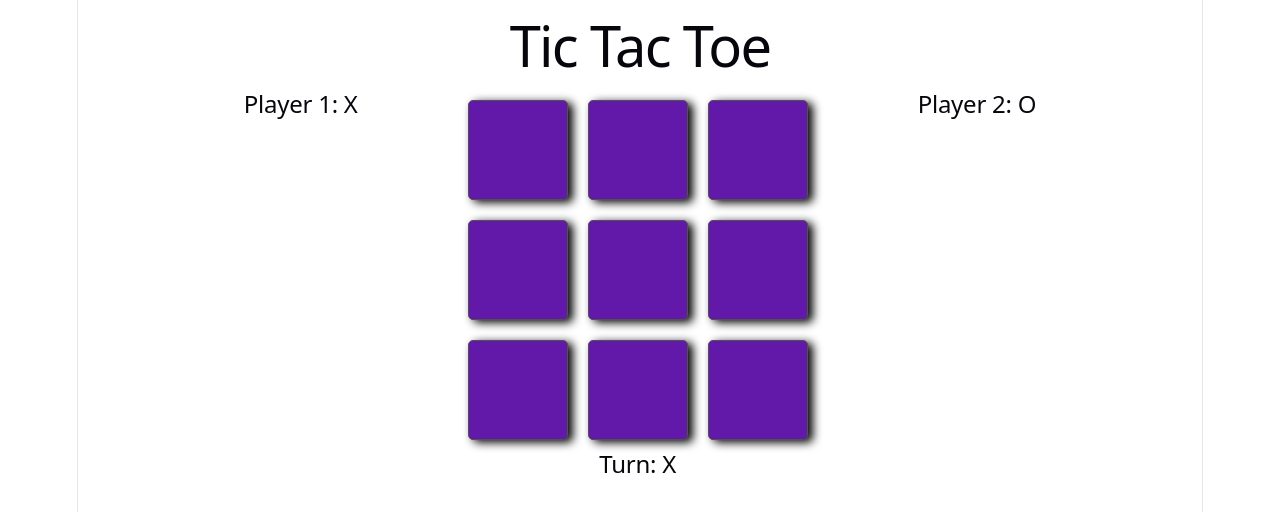
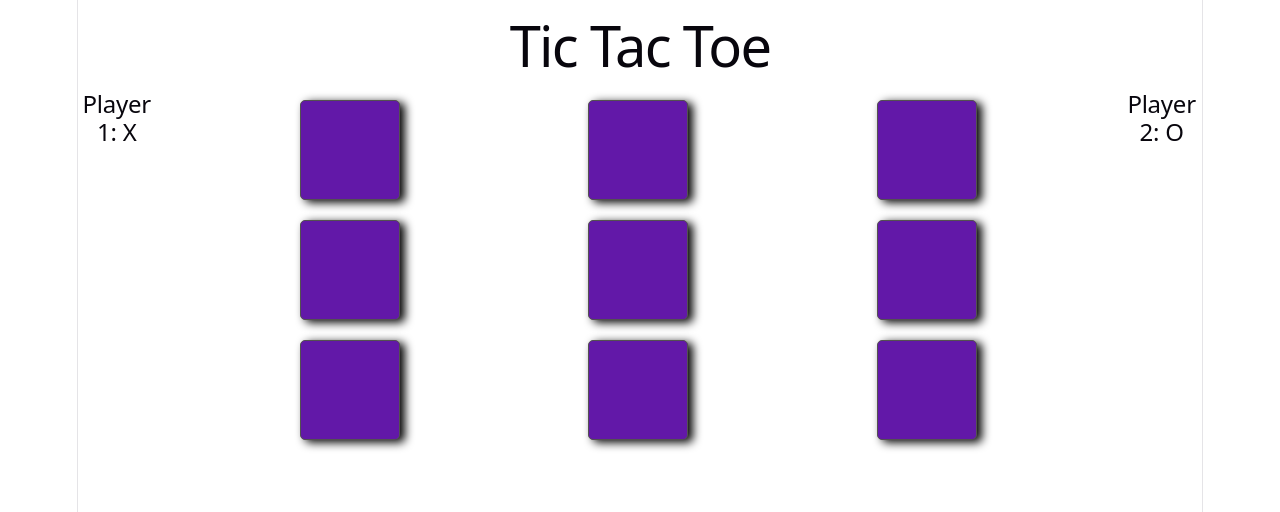
Before and after one commit to ionzuu/TicTacToe, a React app: page / in a window 1280 px wide. Shown: the top 512 px of the page. Built offline with nearby package versions, Linux system fonts and the light colour scheme; the HTML template or start-up script is replaced by a standard one.

Commit message:
Changing code
Trying to make it simple and organize it

```diff
--- a/src/App.tsx
+++ b/src/App.tsx
@@ -1,6 +1,7 @@
 import { useState } from 'react'
 import './App.css'
 import Board from './functions/Board'
+import Game from './functions/Game';
 
 function App() {
 
@@ -12,7 +13,7 @@ function App() {
         <h2>Player 1: X</h2>
       </div>
       <div className="center-panel">
-        <Board />
+        <Game />
       </div>
       <div className="right-panel">
         <h2>Player 2: O</h2>
--- a/src/functions/Board.tsx
+++ b/src/functions/Board.tsx
@@ -1,16 +1,17 @@
 import { useEffect, useState, type JSX } from 'react';
-import Square from './Square';
+import button from './Square';
+import type {Players} from '../gameInterfaces';
+import { handleSquareClick } from '../hooks/useSquareClick';
 // import {handleSquareClick} from '../hooks/useSquareClick';
 
-const Players: { player1: string; player2: string; winner: string | undefined } = {
-    player1: 'X',
-    player2: 'O',
-    winner: '',
-};
+// const Players: { player1: string; player2: string; winner: string | undefined } = {
+//     player1: 'X',
+//     player2: 'O',
+//     winner: '',
+// };
 
-    export default function Board(): JSX.Element {
-        const [turn, setTurn]   :   [number,    (turn: number)      => void] = useState(0);
-        const [value, setValue] :   [string[],  (value: string[])   => void] = useState(Array(9).fill(''));
+    export default function Board(Players: Players): JSX.Element {
+        console.log('Board component rendered with Players:', Players);
 
         function calculateWinner(value: string[]): JSX.Element | undefined {
         const wins = [
@@ -41,49 +42,45 @@ const Players: { player1: string; player2: string; winner: string | undefined }
         }
     }
 
-        function handleSquareClick(index: number): any {
-            const nextSquares = value.slice();
-            let currentPlayer: string = '';
-            console.log({nextSquares});
-            if (turn === 0){
-                nextSquares[index] = Players.player1;
-                setValue(nextSquares);
-                setTurn(1);
-                currentPlayer = Players.player1;
-            } else {
+    //     function handleSquareClick(index: number): any {
+    //         const nextSquares = value.slice();
+    //         let currentPlayer: string = '';
+    //         console.log({nextSquares});
+    //         if (turn === 0){
+    //             nextSquares[index] = Players.player1;
+    //             setValue(nextSquares);
+    //             setTurn(1);
+    //             currentPlayer = Players.player1;
+    //         } else {
 
-            nextSquares[index] = Players.player2;
-            setValue(nextSquares);
-            setTurn(0);
-            currentPlayer = Players.player2;
-            // Players.winner = calculateWinner(value)
-        }
-    }
-
-    useEffect(() => {
-        calculateWinner(value);
-    }, [value]);
+    //         nextSquares[index] = Players.player2;
+    //         setValue(nextSquares);
+    //         setTurn(0);
+    //         currentPlayer = Players.player2;
+    //         // Players.winner = calculateWinner(value)
+    //     }
+    // }
+    // useEffect(() => {
+    //     calculateWinner(value);
+    // }, [value]);
 
     return (
         <>
             {Players.winner ? <h2 className="winner">Winner: {Players.winner}</h2> : null}
             <div className="table-row">
-                <Square value={value[0]} onSquareClick={() => handleSquareClick(0)} />
-                <Square value={value[1]} onSquareClick={() => handleSquareClick(1)} />
-                <Square value={value[2]} onSquareClick={() => handleSquareClick(2)} />
+                <button className="square" onClick={() => handleSquareClick(0, Players)} />
+                <button className="square" onClick={() => handleSquareClick(1, Players)} />
+                <button className="square" onClick={() => handleSquareClick(2, Players)} />
             </div>
             <div className="table-row">
-                <Square value={value[3]} onSquareClick={() => handleSquareClick(3)} />
-                <Square value={value[4]} onSquareClick={() => handleSquareClick(4)} />
-                <Square value={value[5]} onSquareClick={() => handleSquareClick(5)} />
+                <button className="square" onClick={() => handleSquareClick(3, Players)} />
+                <button className="square" onClick={() => handleSquareClick(4, Players)} />
+                <button className="square" onClick={() => handleSquareClick(5, Players)} />
             </div>
             <div className="table-row">
-                <Square value={value[6]} onSquareClick={() => handleSquareClick(6)} />
-                <Square value={value[7]} onSquareClick={() => handleSquareClick(7)} />
-                <Square value={value[8]} onSquareClick={() => handleSquareClick(8)} />
-            </div>
-            <div>
-                <h2>Turn: {turn === 0 ? Players.player1 : Players.player2}</h2>
+                <button className="square" onClick={() => handleSquareClick(6, Players)} />
+                <button className="square" onClick={() => handleSquareClick(7, Players)} />
+                <button className="square" onClick={() => handleSquareClick(8, Players)} />
             </div>
         </>
 );
--- /dev/null
+++ b/src/functions/Game.tsx
@@ -0,0 +1,22 @@
+import { type JSX } from "react";
+import Board from "./Board";
+import { type Players} from "../gameInterfaces";
+
+
+export default function Game(): JSX.Element {
+    const players: Players = {
+        player1: 'X',
+        player2: 'O',
+        winner: '',
+    };
+    return (
+        players.winner ? (
+            <div className="game">
+                <h2 className="winner">Winner: {players.winner}</h2>
+            </div>
+        ) : (
+        <div className="game">
+            <Board Players={players} />
+        </div>
+    ))
+}
--- /dev/null
+++ b/src/gameInterfaces.ts
@@ -0,0 +1,7 @@
+interface Players {
+    player1: string;
+    player2: string;
+    winner: string | undefined;
+}
+
+export {type Players};
--- a/src/hooks/useSquareClick.ts
+++ b/src/hooks/useSquareClick.ts
@@ -1,4 +1,5 @@
 import { useState} from 'react';
+import type { Players } from '../gameInterfaces';
 
 interface SquareClickResult {
     turn: number;
@@ -10,17 +11,12 @@ interface SquareClickResult {
     };
 }
 
-function useSquareClick(index: any): SquareClickResult {
-     const Players = {
-         player1: 'X',
-         player2: 'O'
-     };
-     let currentPlayer: string;
+function useSquareClick(index: number, Players: Players): SquareClickResult {
+    const [turn, setTurn]: [number, (turn: number) => void] = useState(0);
+    const [value, setValue]: [string[], (value: string[]) => void] = useState(Array(9).fill(' '));
 
-
-     const [turn, setTurn]: [number, (turn: number) => void] = useState(0);
-     const [value, setValue]: [string[], (value: string[]) => void] = useState(Array(9).fill(' '));
-     const nextSquares = value.slice();
+    let currentPlayer: string;
+    const nextSquares = value.slice();
 
 
     if (turn === 0){
```
Also changed, not shown: src/hooks/calculateWinner.ts (added, +28 -0 lines).
